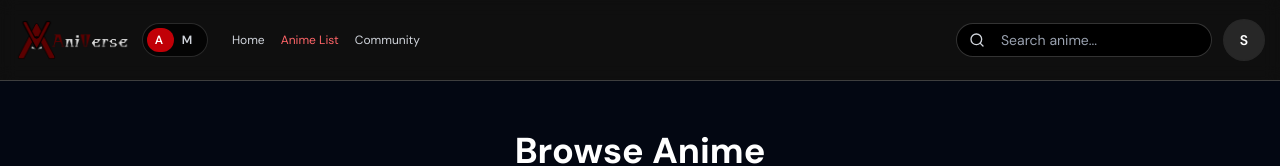
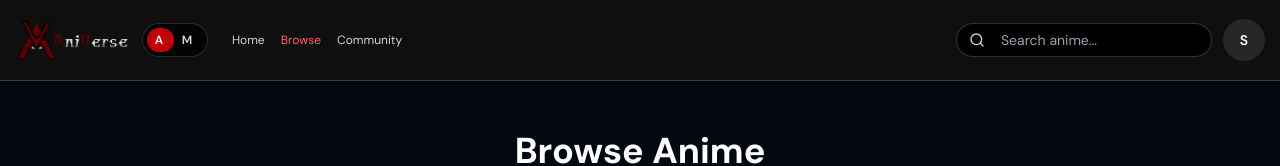
Before and after one commit to steve-0s/AniVerse, a React (Vite) app: page /browse in a window 1280 px wide. Shown: the top 166 px of the page. Built offline with nearby package versions, Linux system fonts and the light colour scheme.

Commit message:
fix: route logo to landing page

```diff
--- a/src/App.jsx
+++ b/src/App.jsx
@@ -5,7 +5,6 @@
 import AnimeWatchScreen from './features/anime/screens/anime-details-screen.jsx';
 import Browse from './features/anime/screens/browse.jsx';
 import SearchResults from './features/anime/screens/search-results.jsx';
-import Schedule from './features/anime/screens/schedule.jsx';
 import MangaHome from './features/manga/screens/home.jsx';
 import MangaBrowse from './features/manga/screens/browse.jsx';
 import MangaSearchResults from './features/manga/screens/search-results.jsx';
@@ -23,7 +22,6 @@
       <Route path="/home" element={<Home />} />
       <Route path="/browse" element={<Browse />} />
       <Route path="/search" element={<SearchResults />} />
-      <Route path="/schedule" element={<Schedule />} />
       <Route path="/community" element={<SharedCommunity />} />
       <Route path="/community/:postId" element={<CommunityPostScreen />} />
       <Route path="/profile" element={<SharedProfile />} />
--- a/src/shared/components/header.jsx
+++ b/src/shared/components/header.jsx
@@ -5,7 +5,7 @@
 
 const buildNavItems = (isManga) => [
   { to: isManga ? '/manga/home' : '/home', label: 'Home' },
-  { to: isManga ? '/manga/browse' : '/browse', label: isManga ? 'Manga List' : 'Anime List' },
+  { to: isManga ? '/manga/browse' : '/browse', label: 'Browse' },
   { to: isManga ? '/manga/community' : '/community', label: 'Community' },
 ];
 
@@ -61,7 +61,7 @@
             {mobileNavOpen ? <X className="h-5 w-5" /> : <Menu className="h-5 w-5" />}
           </button>
 
-          <NavLink to={isManga ? '/manga/home' : '/home'} className="flex items-center gap-2">
+          <NavLink to="/" className="flex items-center gap-2">
             <img src="/images/AniVerse-logo.png" alt="Logo" className="h-16" />
           </NavLink>
           <div className="flex items-center rounded-full border border-white/15 bg-black/70 p-1">
```
